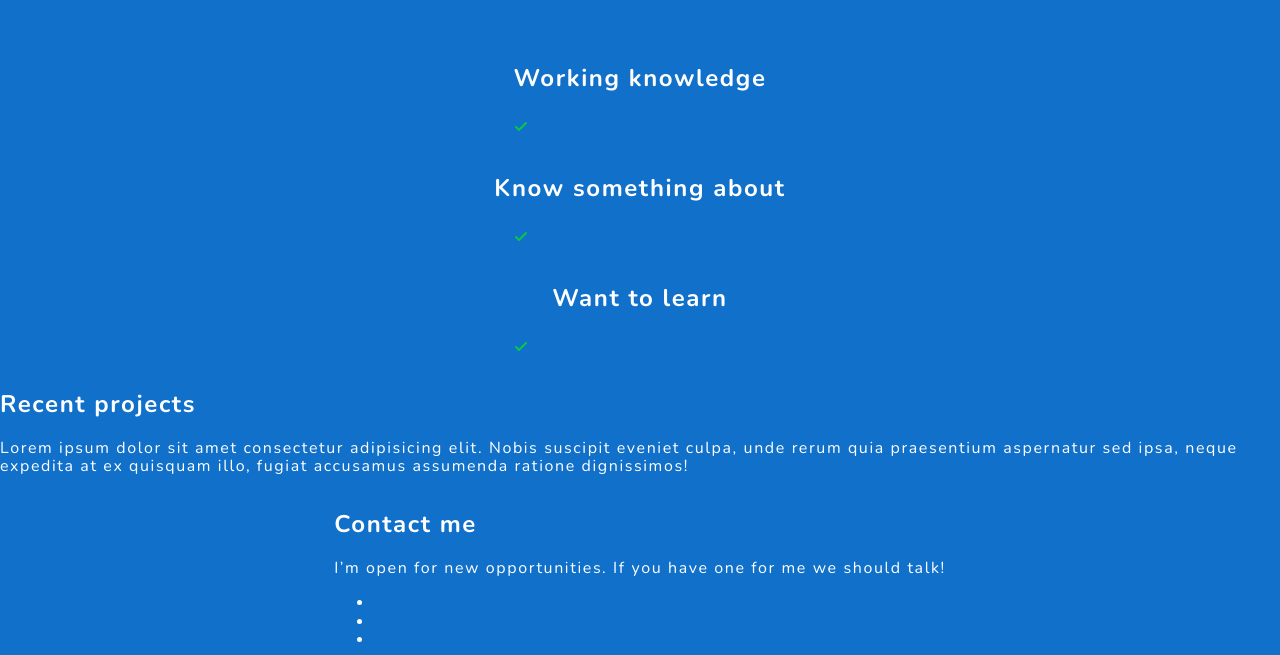
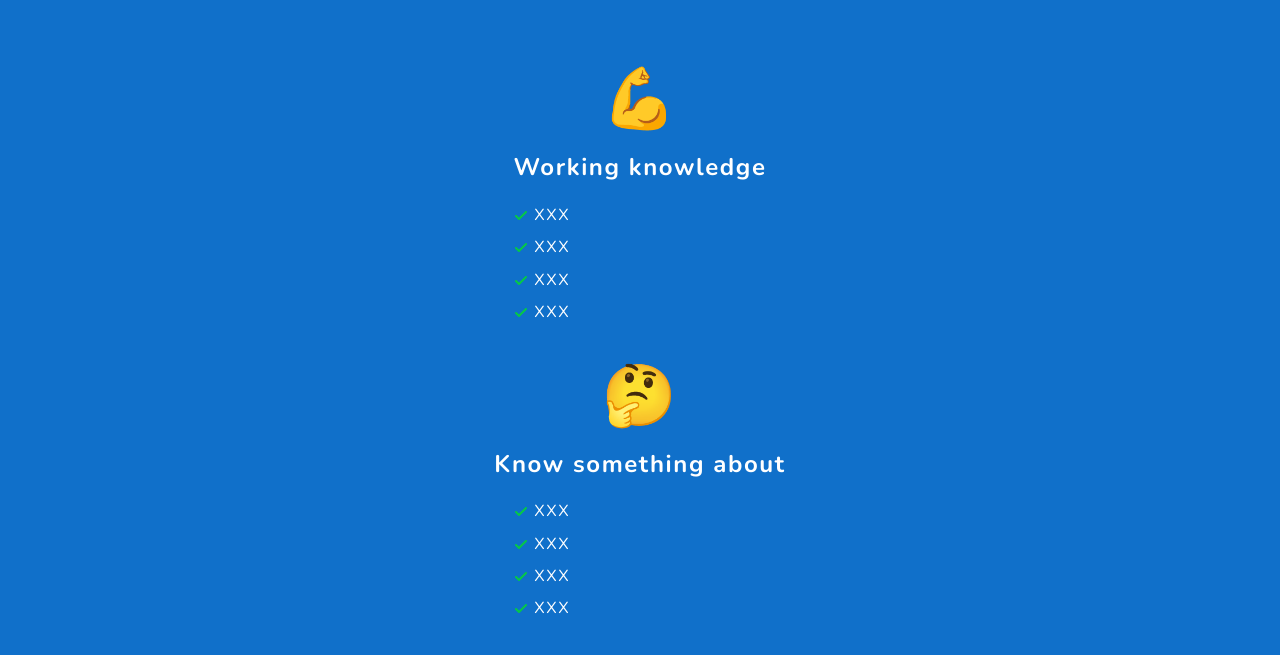
Before and after one commit to karolryska/wtf-portfolio, a website built with webpack: page src/pages/index.html in a window 1280 px wide. Shown: the part 278-933 px from the top of the page. Built offline with nearby package versions, Linux system fonts and the light colour scheme.

Commit message:
Add modifiers to skills section class names

```diff
--- a/src/pages/index.html
+++ b/src/pages/index.html
@@ -83,24 +83,34 @@
       <h2 class="skills__title">My skills</h2>
       <div class="skills__wrapper">
         <article class="skills-type">
-          <h3 class="skills-type__title">Working knowledge</h3>
+          <h3 class="skills-type__title skills-type__title--bicep">Working knowledge</h3>
           <ul class="skills-type__list">
-            <li class="skills-type__skill"></li>
+            <li class="skills-type__skill">XXX</li>
+            <li class="skills-type__skill">XXX</li>
+            <li class="skills-type__skill">XXX</li>
+            <li class="skills-type__skill">XXX</li>
           </ul>
         </article>
         <article class="skills-type">
-          <h3 class="skills-type__title">Know something about</h3>
+          <h3 class="skills-type__title skills-type__title--face">Know something about</h3>
           <ul class="skills-type__list">
-            <li class="skills-type__skill"></li>
+            <li class="skills-type__skill">XXX</li>
+            <li class="skills-type__skill">XXX</li>
+            <li class="skills-type__skill">XXX</li>
+            <li class="skills-type__skill">XXX</li>
           </ul>
         </article>
         <article class="skills-type">
-          <h3 class="skills-type__title">Want to learn</h3>
+          <h3 class="skills-type__title skills-type__title--hat">Want to learn</h3>
           <ul class="skills-type__list">
-            <li class="skills-type__skill"></li>
+            <li class="skills-type__skill">XXX</li>
+            <li class="skills-type__skill">XXX</li>
+            <li class="skills-type__skill">XXX</li>
+            <li class="skills-type__skill">XXX</li>
           </ul>
         </article>
       </div>
+    </section>
     <section class="projects">
       <h2 class="projects__title">Recent projects</h2>
       <p class="projects__description">Lorem ipsum dolor sit amet consectetur adipisicing elit. Nobis suscipit eveniet
```
Lines whose indentation alone changed are shown as unchanged.
